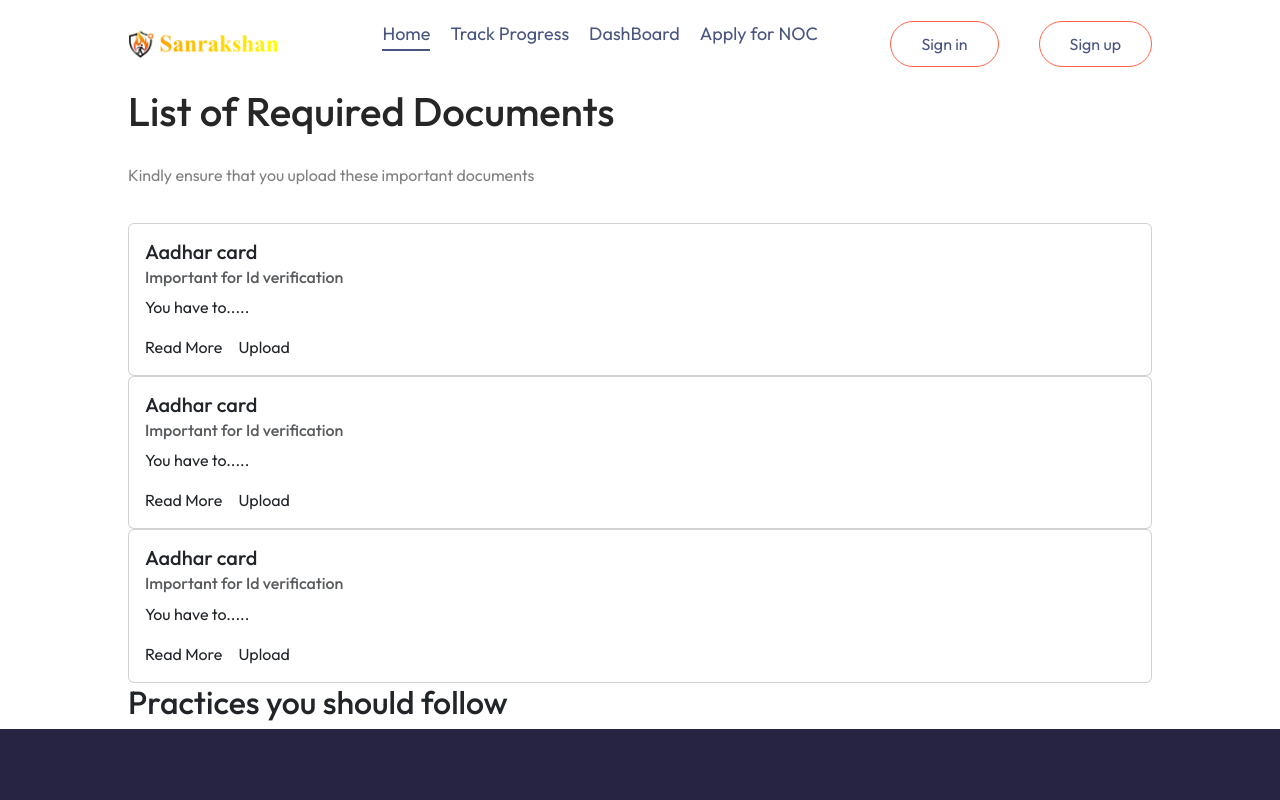
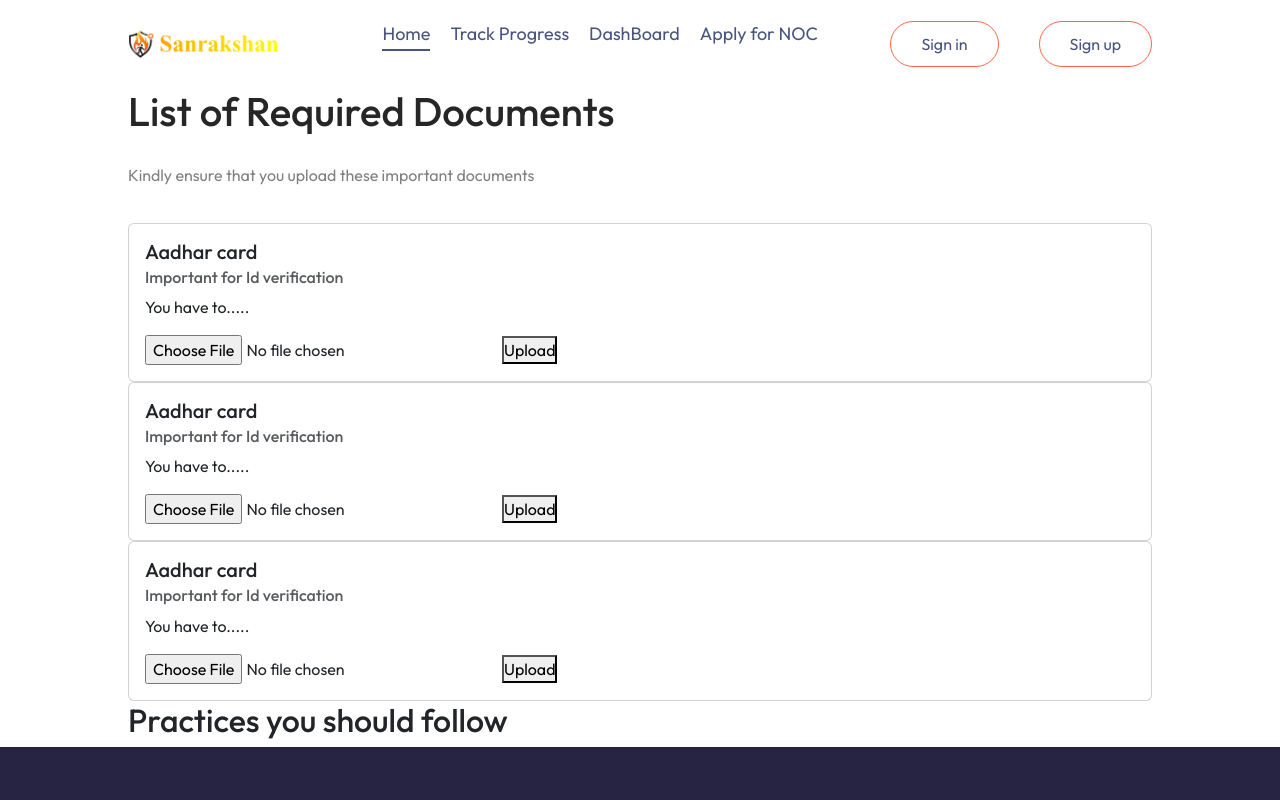
Before and after one commit to AyushSingh-Tomar/Sanrakshan, a React (Vite) app in the folder FrontEnd/: page /applynoc in a window 1280 px wide. Shown: the top 800 px of the page. Built offline with nearby package versions, Linux system fonts and the light colour scheme.

Commit message:
fileUpLoad

```diff
--- a/FrontEnd/package.json
+++ b/FrontEnd/package.json
@@ -10,6 +10,7 @@
     "preview": "vite preview"
   },
   "dependencies": {
+    "axios": "^1.7.7",
     "bootstrap": "^5.3.3",
     "frontend": "file:",
     "react": "^18.3.1",
--- a/FrontEnd/src/Components/CheckList/CheckList.jsx
+++ b/FrontEnd/src/Components/CheckList/CheckList.jsx
@@ -1,7 +1,41 @@
 import './CheckList.css'
+import axios from "axios";
+import { useState } from 'react';
 import Card from 'react-bootstrap/Card';
 import {checkList} from '../../assets/assets'
 const CheckList = () => {
+  const [file,setFile]=useState(null);
+  const [progress,setProgress]=useState({started:false,pc:0});
+  const [msg,setMsg]=useState({started:false,pc:0});
+ function handleUpload(){
+  if(!file)
+  {
+   setMsg("No File chosen !");
+    return;
+  }
+  const fd=new FormData();
+  fd.append('file',file)
+  setMsg("Uploading...");
+  axios.post('https://httpbin.org/post',fd,{
+    onUploadProgress:(progressEvent)=>{
+       setProgress(prevState=>{
+        return {...prevState, pc: progressEvent.progress*100}
+       })
+      },
+      headers:{
+       "Custom-Header":"value",
+    }
+  })
+  .then(res=> {
+    setMsg("Upload Successful");
+    setProgress(prevState=>{
+      return {...prevState, started:true}
+    })
+    console.log(res.data);})
+  .catch(err=> {
+    setMsg("Upload failed");
+    alert(err)});
+ }
   return (
     <div className='req-docs' id='req-docs'>
       <h1>List of Required Documents</h1>
@@ -16,8 +50,15 @@ const CheckList = () => {
         <Card.Text>
           {item.Description}
         </Card.Text>
-        <Card.Link href="#">Read More</Card.Link>
-        <Card.Link href="#">Upload</Card.Link>
+       < input onChange={(e)=>{e.target.files[0]}} type='file'/>
+        <button onClick={handleUpload}>Upload</button>
+        {
+          progress.started && <progress max="100" value={progress.pc}> </progress>
+        }
+        {
+
+
+        }
       </Card.Body>
     </Card>
           </div>
```
Also changed, not shown: 1 other file (tests, documents, lock files or other folders).
